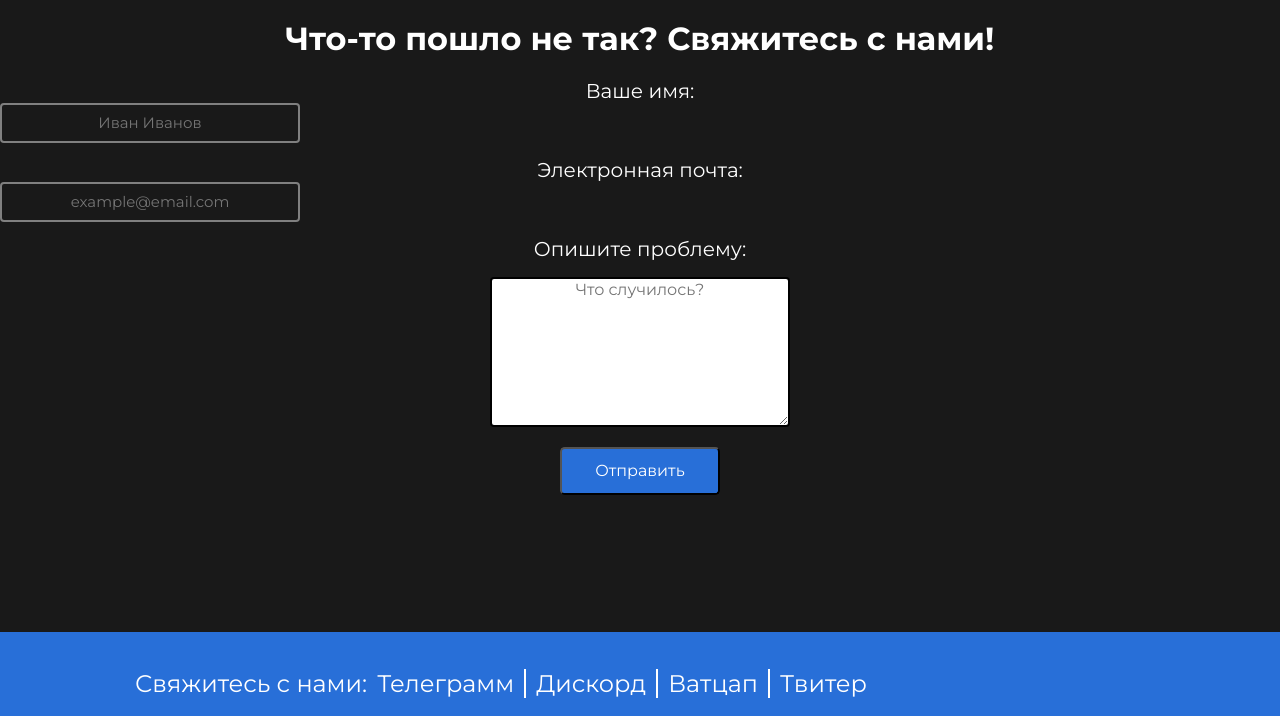
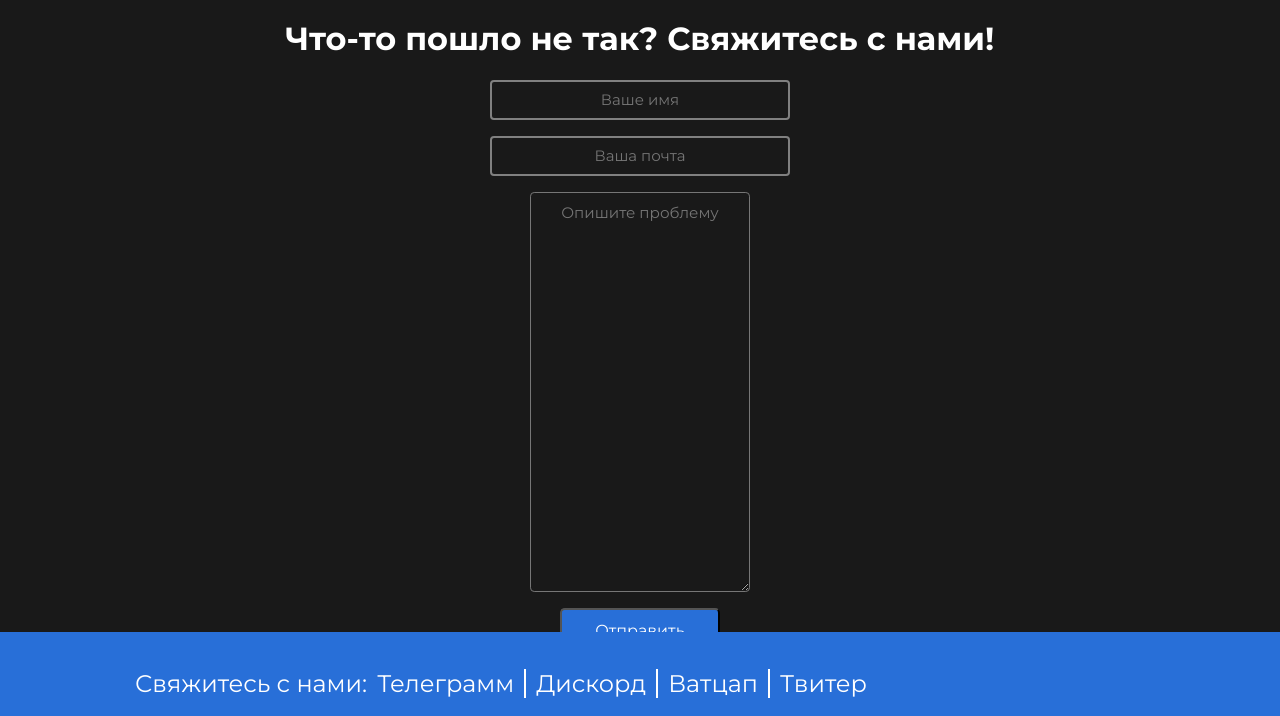
Before and after one commit to Rinde-beep/Mine_Web, a Flask app: page /tech in a window 1280 px wide. Shown: the part 84-800 px from the top of the page. Run offline with Flask 3, Linux system fonts and the light colour scheme.

Commit message:
version 0.2

```diff
--- a/static/css/style.css
+++ b/static/css/style.css
@@ -34,7 +34,7 @@ a {
     list-style: none;
 }
 .box {
-display: flex;
+    display: flex;
     flex-direction: column;
     gap: 1.052rem;
     width: 23.684rem;
@@ -42,9 +42,13 @@ display: flex;
     padding: 2.105rem;
     border: solid 1px;
     border-radius: 0.578rem;
+    justify-content: center;
+    align-items: center;
+    margin-left: auto;
+    margin-right: auto;
 }
 input {
-transition: 0.2s;
+    transition: 0.2s;
     box-sizing: border-box;
     width: 100%;
     background: var(--graphite);
@@ -53,6 +57,10 @@ transition: 0.2s;
     display: block;
     font-size: 0.947rem;
     color: var(--white);
+    justify-content: center;
+    align-items: center;
+    margin-left: auto;
+    margin-right: auto;
 }
 .btn {
     width: fit-content;
@@ -61,7 +69,6 @@ transition: 0.2s;
     padding: 0;
     cursor: pointer;
     color: var(--color-white);
-    background: none;
 }
 
 .second-title {
@@ -144,6 +151,11 @@ ul.menu {
 
 .olaley {
     display: flex;
+    justify-content: center;
+    align-items: center;
+    margin-left: auto;
+    margin-right: auto;
+    width: 400px;
 }
 
 .img {
@@ -203,10 +215,6 @@ label {
     font-size:15px;
 }
 
-.texto:focus {
-    transform: translate(0, -3px);
-
-}
 
 .btn-new {
     transition: .2s;
@@ -216,40 +224,24 @@ label {
     background: #286fd8
 }
 
-.btn-new {
-    transition: .3s;
-}
-
 .btn-new:hover {
-    transform: translate(0, -3px);
+    background: #286fd0;
 }
 
 .text {
-    border: 2px solid BLACK;
-    border-radius: 4px;
-    height: 150px;
-    width: 300px;
-    transition: .3s;
-}
-
-.text:focus {
-    transform: translate(0, -3px);
-
-    .play-regular {
-        font-family: "Play", sans-serif;
-        font-weight: 400;
-        font-style: normal;
-    }
-}
-
-.play-bold {
-    font-family: "Play", sans-serif;
-    font-weight: 700;
-    font-style: normal;
-}
-img {
-width:400px;
-height:400px;
+    transition: 0.2s;
+    background: var(--graphite);
+    padding: 0.684rem 0.736rem 0.684rem 0.736rem;
+    border-radius: 0.263rem;
+    display: flex;
+    weight: 400px;
+    height: 400px;
+    font-size: 0.947rem;
+    color: var(--white);
+    justify-content: center;
+    align-items: center;
+    margin-left: auto;
+    margin-right: auto;
 }
 
 .game {
--- a/templates/tech.html
+++ b/templates/tech.html
@@ -17,18 +17,12 @@
             <div class="flash {{cat}}">{{msg}}</div>
         {% endfor %}
         <form action="/tech" method="post" class="tech">
-            <p><label>
-                Ваше имя:
-                    <input class="texto" type="text" name="name" placeholder="Иван Иванов">
-            </label></p>
+            <p>
+                    <input class="texto" type="text" name="name" placeholder="Ваше имя"></p>
 
-            <p><label>
-                Электронная почта:
-                    <input class="texto" type="email" name="email" placeholder="example@email.com">
-            </label></p>
-            <p><label>
-                Опишите проблему:</label></p>
-                    <textarea class="text" name="comment" placeholder="Что случилось?"></textarea>
+            <p>
+                    <input class="texto" type="email" name="email" placeholder="Ваша почта"></p>
+                    <textarea class="text" name="comment" placeholder="Опишите проблему"></textarea>
 
             <p><button class="btn-new" type="submit"> Отправить </button></p>
         </form>
```
Also changed, not shown: templates/login.html (+4 -3 lines), reuirements.txt (added).
